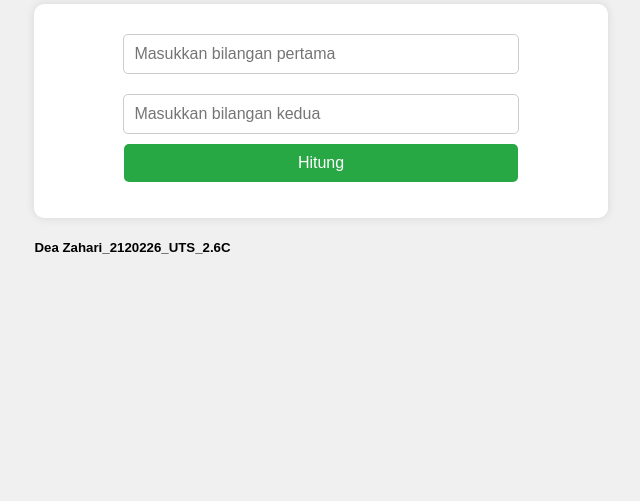
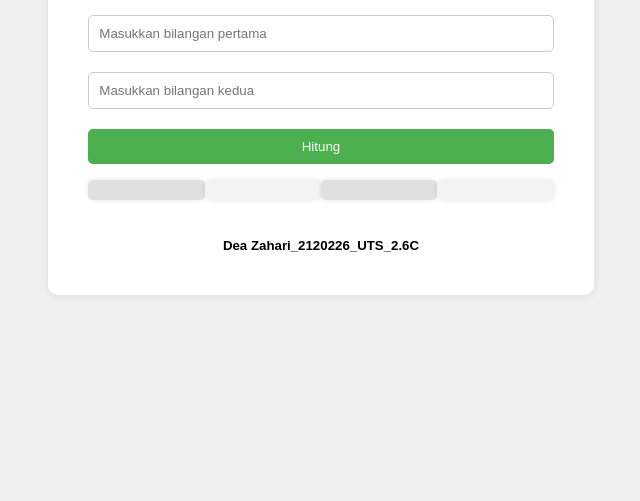
Before and after one commit to deazahari/Dea-Zahari_2120226_UTS_2.6C, a plain HTML site: page index.html in a window 1280 px wide. Shown: the part 299-800 px from the top of the page, without its empty margins (319-959 px from the left). Drawn offline with Linux system fonts and the light colour scheme.

Commit message:
Update styles.css

```diff
--- a/styles.css
+++ b/styles.css
@@ -1,55 +1,61 @@
 body {
     font-family: Arial, sans-serif;
-    background-color: #f0f0f0;
     display: flex;
     justify-content: center;
     align-items: center;
     height: 100vh;
+    background-color: #f0f0f0;
     margin: 0;
 }
 
-.calculator {
-    background-color: #ffffff;
-    padding: 20px;
+.container {
+    background: white;
+    padding: 20px 40px;
     border-radius: 10px;
     box-shadow: 0 0 10px rgba(0, 0, 0, 0.1);
     text-align: center;
 }
 
-.calculator h1 {
+h1 {
     margin-bottom: 20px;
-    color: #333;
 }
 
 .calculator input {
-    width: 70%;
+    width: calc(100% - 22px);
     padding: 10px;
     margin: 10px 0;
     border: 1px solid #ccc;
     border-radius: 5px;
-    font-size: 16px;
 }
 
 .calculator button {
-    width: 74%;
+    width: 100%;
     padding: 10px;
-    background-color: #28a745;
-    color: #fff;
+    margin-top: 10px;
+    background-color: #4CAF50;
+    color: white;
     border: none;
     border-radius: 5px;
-    font-size: 16px;
     cursor: pointer;
 }
 
 .calculator button:hover {
-    background-color: #218838;
+    background-color: #45a049;
 }
 
-.results {
-    margin-top: 20px;
+#results {
+    display: flex;
+    justify-content: space-between;
 }
 
-.results p {
-    font-size: 18px;
-    color: #333;
+#results p {
+    flex-basis: 48%; /* Membuat p menjadi 48% dari lebar container */
+    padding: 10px;
+    background-color: #f3f3f3;
+    border-radius: 5px;
+    box-shadow: 0 0 5px rgba(0, 0, 0, 0.1);
 }
+
+#results p:nth-child(odd) {
+    background-color: #e0e0e0;
+}
```
